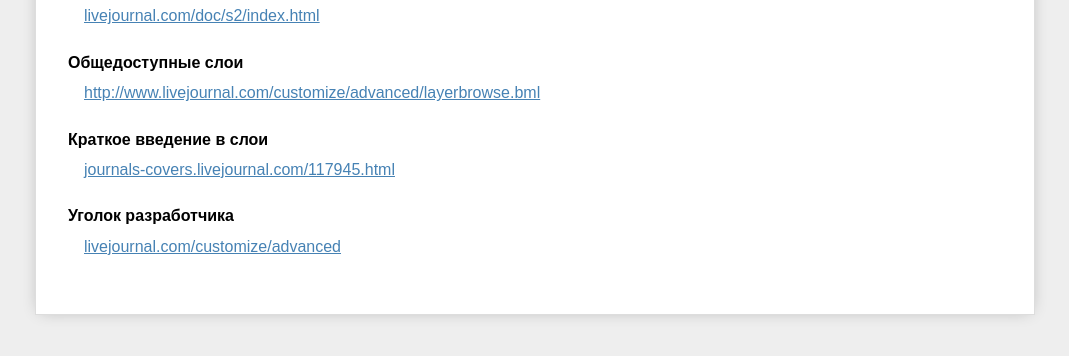
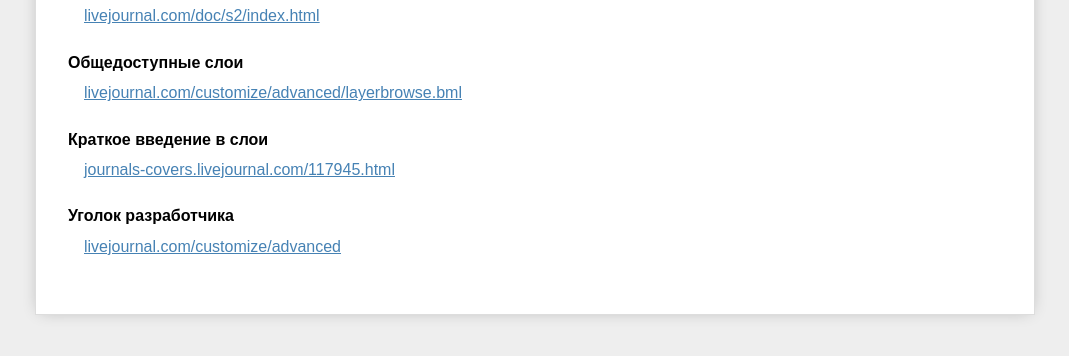
Before and after one commit to yoksel/s2-manual, a website: page index.html in a window 1280 px wide. Shown: the part 194-550 px from the top of the page, without its empty margins (105-1174 px from the left). Drawn offline with Linux system fonts and the light colour scheme.

Commit message:
Remove long part

```diff
--- a/index.html
+++ b/index.html
@@ -27,7 +27,7 @@
           Общедоступные слои
         </dt>
         <dd class="list__desc">
-          <a href="http://www.livejournal.com/customize/advanced/layerbrowse.bml">http://www.livejournal.com/customize/advanced/layerbrowse.bml</a>
+          <a href="http://www.livejournal.com/customize/advanced/layerbrowse.bml">livejournal.com/customize/advanced/layerbrowse.bml</a>
         </dd>
 
         <dt class="list__term">
```
